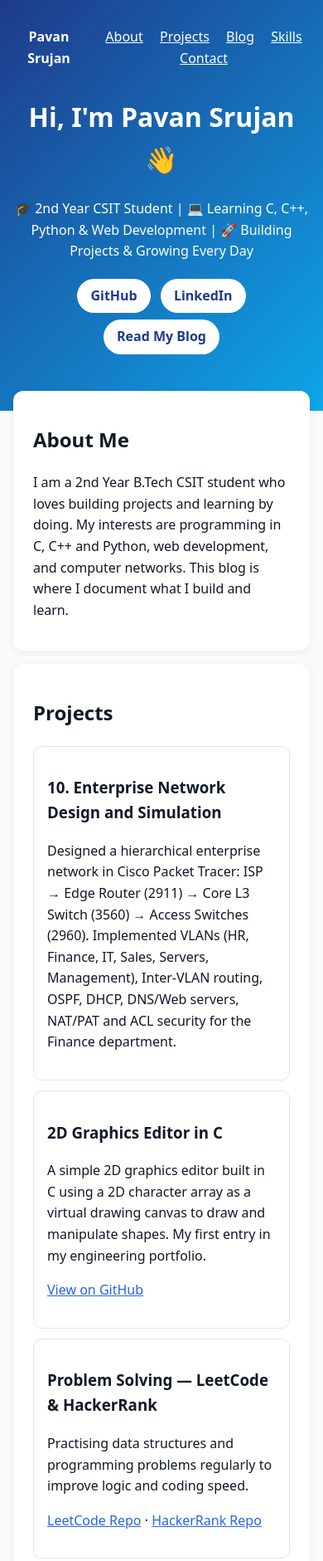
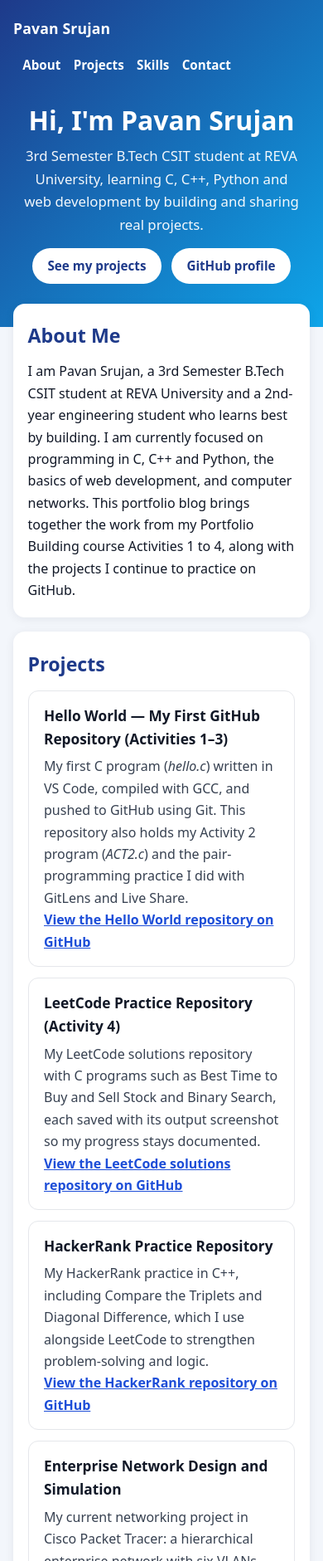
Before and after one commit to pavansrujan8901-alt/personal-blog, a plain HTML site: page index.html in a window 390 px wide. Shown: the top 1881 px of the page at 83% size. Drawn offline with Linux system fonts and the light colour scheme.

Commit message:
Activity 12: final portfolio blog page (About, Projects, Skills, Contact) with verified repo links

```diff
--- a/index.html
+++ b/index.html
@@ -3,66 +3,124 @@
 <head>
 <meta charset="UTF-8">
 <meta name="viewport" content="width=device-width, initial-scale=1.0">
-<title>Pavan Srujan | Personal Blog & Portfolio</title>
-<link rel="stylesheet" href="style.css">
+<title>Pavan Srujan | Portfolio Blog</title>
+<meta name="description" content="Portfolio blog of Pavan Srujan, 3rd Semester B.Tech CSIT student at REVA University. Projects, coding practice, skills and contact.">
+<style>
+  *{margin:0;padding:0;box-sizing:border-box}
+  body{font-family:system-ui,-apple-system,"Segoe UI",Arial,sans-serif;color:#111827;background:#f3f6fb;line-height:1.65}
+  a{color:#1d4ed8}
+  header{background:linear-gradient(135deg,#1e3a8a,#0ea5e9);color:#fff;padding:1.25rem 1rem 3.25rem}
+  nav{max-width:920px;margin:0 auto 2.25rem;display:flex;justify-content:space-between;align-items:center;gap:1rem;flex-wrap:wrap}
+  nav strong{font-size:1.1rem;letter-spacing:.01em}
+  nav .links a{color:#fff;text-decoration:none;margin-left:1.1rem;font-weight:600;font-size:.95rem}
+  nav .links a:hover{text-decoration:underline}
+  .hero{max-width:920px;margin:0 auto;text-align:center;padding:0 .5rem}
+  .hero h1{font-size:clamp(2rem,5vw,3rem);line-height:1.15;margin-bottom:.6rem}
+  .hero p.tagline{font-size:1.05rem;opacity:.95;max-width:640px;margin:0 auto}
+  .btn{display:inline-block;background:#fff;color:#1e3a8a;padding:.55rem 1.15rem;border-radius:999px;margin:.9rem .25rem 0;text-decoration:none;font-weight:700;font-size:.95rem}
+  .btn:hover{background:#e0f2fe}
+  main{max-width:920px;margin:-1.75rem auto 2rem;padding:0 1rem}
+  section{background:#fff;border-radius:14px;padding:1.5rem 1.6rem;margin-bottom:1.1rem;box-shadow:0 2px 12px rgba(15,23,42,.07)}
+  h2{font-size:1.45rem;color:#1e3a8a;margin-bottom:.7rem}
+  .card{border:1px solid #e5e7eb;border-radius:12px;padding:1rem 1.15rem;margin:.8rem 0}
+  .card h3{font-size:1.08rem;margin-bottom:.3rem}
+  .card p{color:#374151}
+  .card a{font-weight:600}
+  .skills{display:flex;flex-wrap:wrap;gap:.5rem;margin-top:.4rem}
+  .skill{background:#eff6ff;border:1px solid #bfdbfe;color:#1e3a8a;padding:.35rem .8rem;border-radius:999px;font-size:.9rem;font-weight:600}
+  ul.contact{list-style:none}
+  ul.contact li{padding:.35rem 0;border-bottom:1px solid #f1f5f9}
+  ul.contact li:last-child{border-bottom:none}
+  footer{text-align:center;color:#64748b;padding:.5rem 1rem 2rem;font-size:.9rem}
+  @media(max-width:560px){nav .links a{margin-left:.7rem}section{padding:1.2rem 1.1rem}}
+</style>
 </head>
 <body>
 <header>
   <nav>
     <strong>Pavan Srujan</strong>
-    <span>
-      <a href="#about">About</a> <a href="#projects">Projects</a>
-      <a href="#blog">Blog</a> <a href="#skills">Skills</a> <a href="#contact">Contact</a>
+    <span class="links">
+      <a href="#about">About</a>
+      <a href="#projects">Projects</a>
+      <a href="#skills">Skills</a>
+      <a href="#contact">Contact</a>
     </span>
   </nav>
-  <h1>Hi, I'm Pavan Srujan 👋</h1>
-  <p>🎓 2nd Year CSIT Student | 💻 Learning C, C++, Python &amp; Web Development | 🚀 Building Projects &amp; Growing Every Day</p>
+  <div class="hero">
+    <h1>Hi, I'm Pavan Srujan</h1>
+    <p class="tagline">3rd Semester B.Tech CSIT student at REVA University, learning C, C++, Python and web development by building and sharing real projects.</p>
     <p>
-    <a class="btn" href="https://github.com/pavansrujan8901-alt">GitHub</a>
-    <a class="btn" href="https://www.linkedin.com/in/pavan-srujan/">LinkedIn</a>
-    <a class="btn" href="#blog">Read My Blog</a>
+      <a class="btn" href="#projects">See my projects</a>
+      <a class="btn" href="https://github.com/pavansrujan8901-alt">GitHub profile</a>
     </p>
+  </div>
 </header>
 
 <main>
-<section id="about"><h2>About Me</h2>
-<p>I am a 2nd Year B.Tech CSIT student who loves building projects and learning by doing. My interests are programming in C, C++ and Python, web development, and computer networks. This blog is where I document what I build and learn.</p>
+  <section id="about">
+    <h2>About Me</h2>
+    <p>I am Pavan Srujan, a 3rd Semester B.Tech CSIT student at REVA University and a 2nd-year engineering student who learns best by building. I am currently focused on programming in C, C++ and Python, the basics of web development, and computer networks. This portfolio blog brings together the work from my Portfolio Building course Activities 1 to 4, along with the projects I continue to practice on GitHub.</p>
   </section>
 
-<section id="projects"><h2>Projects</h2>
-<div class="card"><h3>10. Enterprise Network Design and Simulation</h3>
-<p>Designed a hierarchical enterprise network in Cisco Packet Tracer: ISP → Edge Router (2911) → Core L3 Switch (3560) → Access Switches (2960). Implemented VLANs (HR, Finance, IT, Sales, Servers, Management), Inter-VLAN routing, OSPF, DHCP, DNS/Web servers, NAT/PAT and ACL security for the Finance department.</p></div>
-<div class="card"><h3>2D Graphics Editor in C</h3>
-<p>A simple 2D graphics editor built in C using a 2D character array as a virtual drawing canvas to draw and manipulate shapes. My first entry in my engineering portfolio.</p>
-<p><a href="https://github.com/pavansrujan8901-alt">View on GitHub</a></p></div>
-<div class="card"><h3>Problem Solving — LeetCode &amp; HackerRank</h3>
-<p>Practising data structures and programming problems regularly to improve logic and coding speed.</p>
-<p><a href="https://github.com/pavansrujan8901-alt/leet-code.git">LeetCode Repo</a> · <a href="https://github.com/pavansrujan8901-alt/hacakarank.git">HackerRank Repo</a></p></div>
+  <section id="projects">
+    <h2>Projects</h2>
+
+    <div class="card">
+      <h3>Hello World — My First GitHub Repository (Activities 1–3)</h3>
+      <p>My first C program (<em>hello.c</em>) written in VS Code, compiled with GCC, and pushed to GitHub using Git. This repository also holds my Activity 2 program (<em>ACT2.c</em>) and the pair-programming practice I did with GitLens and Live Share.</p>
+      <p><a href="https://github.com/pavansrujan8901-alt/portpholio-building-">View the Hello World repository on GitHub</a></p>
+    </div>
+
+    <div class="card">
+      <h3>LeetCode Practice Repository (Activity 4)</h3>
+      <p>My LeetCode solutions repository with C programs such as Best Time to Buy and Sell Stock and Binary Search, each saved with its output screenshot so my progress stays documented.</p>
+      <p><a href="https://github.com/pavansrujan8901-alt/leet-code">View the LeetCode solutions repository on GitHub</a></p>
+    </div>
+
+    <div class="card">
+      <h3>HackerRank Practice Repository</h3>
+      <p>My HackerRank practice in C++, including Compare the Triplets and Diagonal Difference, which I use alongside LeetCode to strengthen problem-solving and logic.</p>
+      <p><a href="https://github.com/pavansrujan8901-alt/hacakarank">View the HackerRank repository on GitHub</a></p>
+    </div>
+
+    <div class="card">
+      <h3>Enterprise Network Design and Simulation</h3>
+      <p>My current networking project in Cisco Packet Tracer: a hierarchical enterprise network with six VLANs, inter-VLAN routing, OSPF, DHCP, NAT/PAT and ACL security for the Finance department.</p>
+      <p><a href="https://github.com/pavansrujan8901-alt/personal-blog">See the project write-up in my personal blog repository</a></p>
+    </div>
   </section>
 
-<section id="blog"><h2>Blog</h2>
-<article class="card"><h3>How I Designed an Enterprise Network in Cisco Packet Tracer</h3><small>Oct 2026 · Networking</small>
-<p>For my networking project I built a full enterprise network with 6 VLANs. The biggest lesson: plan your IP addressing first (192.168.10.0/24 to 192.168.60.0/24), then configure trunks, SVIs and DHCP in order. ACLs taught me how real companies protect sensitive departments like Finance — IT can access Finance, but Sales cannot. Simulation mode in Packet Tracer made packet flow finally click for me.</p></article>
-<article class="card"><h3>What Building a 2D Graphics Editor in C Taught Me</h3><small>2026 · C Programming</small>
-<p>Using a 2D character array as a canvas sounds simple, but it taught me arrays, functions and clean program structure better than any textbook problem. Every shape is just mathematics placed carefully on a grid.</p></article>
-<article class="card"><h3>My LeetCode &amp; HackerRank Journey So Far</h3><small>2026 · Problem Solving</small>
-<p>I am practising problems regularly in C, C++ and Python. My goal is consistency — a few problems every week, understanding the logic fully instead of copying solutions. This blog will track my progress.</p></article>
+  <section id="skills">
+    <h2>Skills</h2>
+    <div class="skills">
+      <span class="skill">C</span>
+      <span class="skill">C++</span>
+      <span class="skill">Python</span>
+      <span class="skill">HTML &amp; CSS</span>
+      <span class="skill">Web Development Basics</span>
+      <span class="skill">Git &amp; GitHub</span>
+      <span class="skill">VS Code</span>
+      <span class="skill">GitLens &amp; Live Share</span>
+      <span class="skill">Problem Solving (LeetCode &amp; HackerRank)</span>
+      <span class="skill">Computer Networks</span>
+      <span class="skill">Cisco Packet Tracer</span>
+    </div>
   </section>
 
-<section id="skills"><h2>Skills</h2>
-<p>C · C++ · Python · HTML/CSS · Web Development Basics · Computer Networks (VLAN, OSPF, DHCP, NAT, ACL) · Cisco Packet Tracer · Git &amp; GitHub</p>
-</section>
-
-<section id="contact"><h2>Connect With Me</h2>
-<ul>
+  <section id="contact">
+    <h2>Contact</h2>
+    <ul class="contact">
       <li>GitHub: <a href="https://github.com/pavansrujan8901-alt">github.com/pavansrujan8901-alt</a></li>
       <li>LinkedIn: <a href="https://www.linkedin.com/in/pavan-srujan/">linkedin.com/in/pavan-srujan</a></li>
       <li>Instagram: <a href="https://www.instagram.com/pavan_srujan17">instagram.com/pavan_srujan17</a></li>
-<li>LeetCode: <a href="https://github.com/pavansrujan8901-alt/leet-code.git">LeetCode practice repo</a></li>
-<li>HackerRank: <a href="https://github.com/pavansrujan8901-alt/hacakarank.git">HackerRank practice repo</a></li>
+      <li>LeetCode practice: <a href="https://github.com/pavansrujan8901-alt/leet-code">github.com/pavansrujan8901-alt/leet-code</a></li>
+      <li>HackerRank practice: <a href="https://github.com/pavansrujan8901-alt/hacakarank">github.com/pavansrujan8901-alt/hacakarank</a></li>
     </ul>
   </section>
 </main>
-<footer><p>© 2026 Pavan Srujan · Personal Blog — Portfolio Item 6</p></footer>
+
+<footer>
+  <p>&copy; 2026 Pavan Srujan &middot; Portfolio Blog &middot; Activity 12, Portfolio Building</p>
+</footer>
 </body>
 </html>
```
Lines whose indentation alone changed are shown as unchanged.
